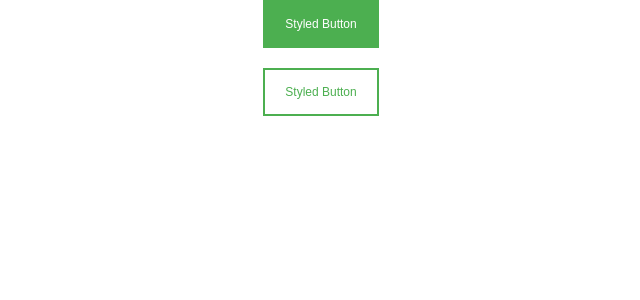
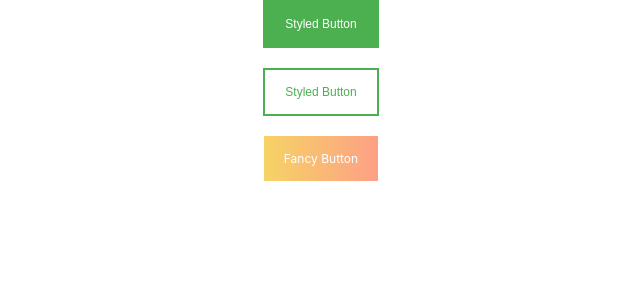
Before and after one commit to SaishJ/React-Styled-Components, a React (Create React App) app: page / in a window 1280 px wide. Shown: the top 300 px of the page, without its empty margins (319-959 px from the left). Built offline with nearby package versions, Linux system fonts and the light colour scheme.

Commit message:
:construction: Extending Styles
Extending Styles

```diff
--- a/src/App.js
+++ b/src/App.js
@@ -1,6 +1,6 @@
 import "./App.css";
 // import styled from "styled-components";
-import StyledButton from "./component/Button";
+import StyledButton, { FancyButton } from "./component/Button";
 
 // const StyledButton = styled.button`
 //   border: 2px solid #4caf50;
@@ -24,6 +24,11 @@
         <br />
       </div>
       <StyledButton variant="outline">Styled Button</StyledButton>
+      <div>
+        <br />
+      </div>
+      <FancyButton as="a">Fancy Button</FancyButton>
+      {/* as - is a polymorphic prop => pass anchor tag */}
     </div>
   );
 }
--- a/src/component/Button.js
+++ b/src/component/Button.js
@@ -1,17 +1,4 @@
-import styled from "styled-components";
-
-const StyledButton = styled.button`
-  border: 2px solid #4caf50;
-  background-color: ${(props) =>
-    props.variant === "outline" ? "#fff" : "#4caf50"};
-  color: ${(props) => (props.variant === "outline" ? "#4caf50" : "#fff")};
-  padding: 15px 20px;
-  text-align: center;
-  text-decoration: none;
-  display: inline-block;
-  font-size: 12px;
-  cursor: pointer;
-  transition: 0.5s all ease-out;
-`;
+import { StyledButton, FancyButton } from "./Button.styles";
 
 export default StyledButton;
+export { FancyButton };
--- /dev/null
+++ b/src/component/Button.styles.js
@@ -0,0 +1,20 @@
+import styled from "styled-components";
+
+export const StyledButton = styled.button`
+  border: 2px solid #4caf50;
+  background-color: ${(props) =>
+    props.variant === "outline" ? "#fff" : "#4caf50"};
+  color: ${(props) => (props.variant === "outline" ? "#4caf50" : "#fff")};
+  padding: 15px 20px;
+  text-align: center;
+  text-decoration: none;
+  display: inline-block;
+  font-size: 12px;
+  cursor: pointer;
+  transition: 0.5s all ease-out;
+`;
+
+export const FancyButton = styled(StyledButton)`
+  background-image: linear-gradient(to right, #f6d365 0%, #fda085 100%);
+  border: none;
+`;
```
Also changed, not shown: 1 other file (tests, documents, lock files or other folders).
